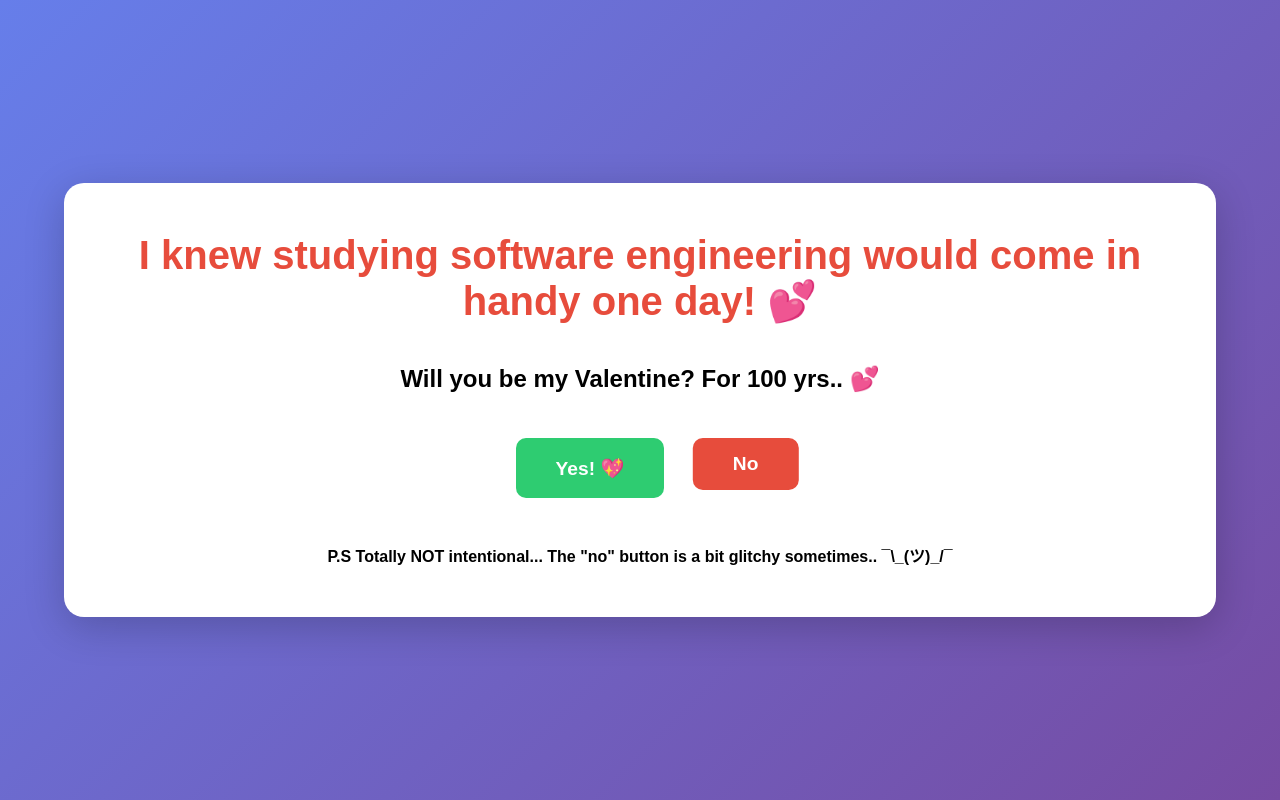
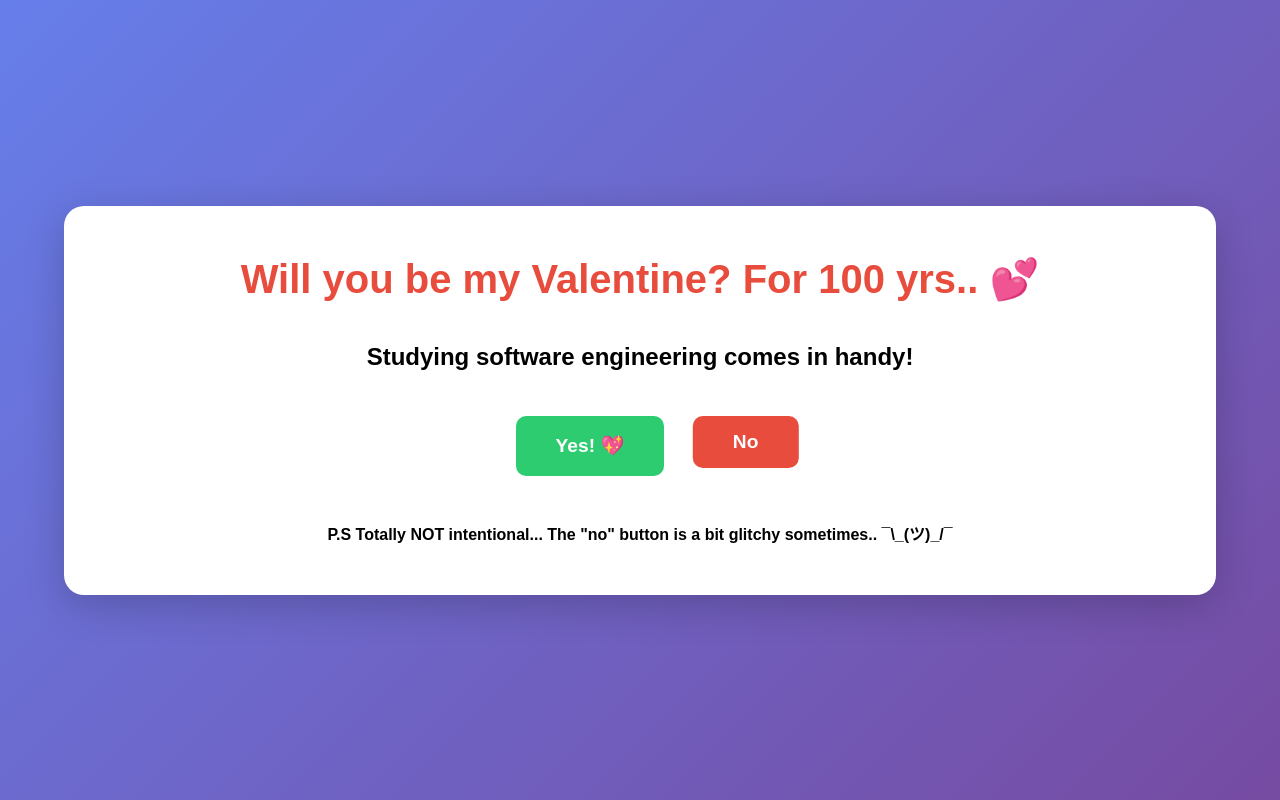
Before and after one commit to jcicpuserid/valentine, a plain HTML site: page index.html in a window 1280 px wide. Drawn offline with Linux system fonts and the light colour scheme.

Commit message:
Updated index.html to stable version ready to share

```diff
--- a/index.html
+++ b/index.html
@@ -91,8 +91,8 @@
 </head>
 <body>
    <div class="container">
-       <h1> I knew studying software engineering would come in handy one day! 💕</h1>
-       <h2> Will you be my Valentine? For 100 yrs.. 💕</h2>
+       <h1> Will you be my Valentine? For 100 yrs.. 💕 </h1>
+       <h2> Studying software engineering comes in handy! </h2>
 
        <div class="buttons">
            <button id="yesBtn">Yes! 💖</button>
```
